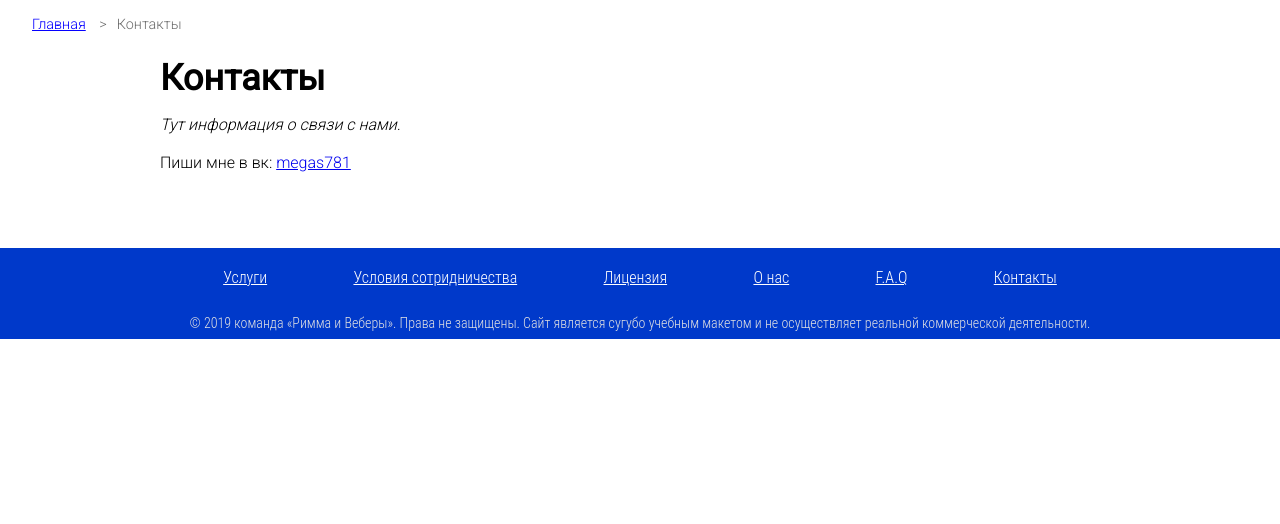
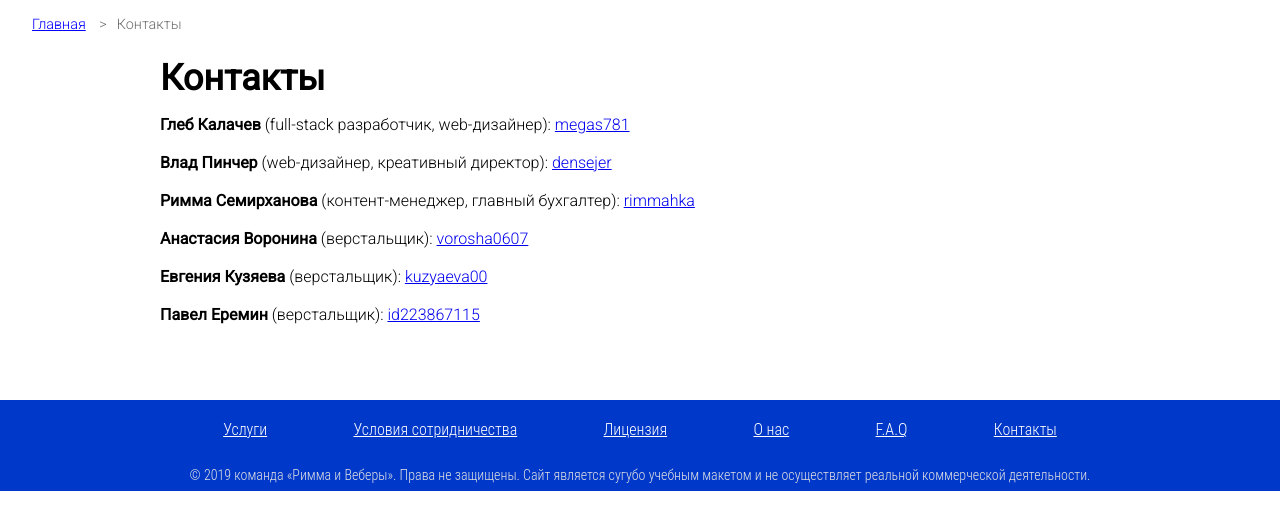
Before and after one commit to megas781/moloko.ru, a PHP site: page /contacts/ in a window 1280 px wide. Shown: the part 276-800 px from the top of the page. Run offline with PHP 8.4, Linux system fonts and the light colour scheme.

Commit message:
contacts page reviewed

```diff
--- a/contacts/index.php
+++ b/contacts/index.php
@@ -11,8 +11,12 @@ $APP->includeHeaderWithParams($metainfo);
 
 ?>
 <p>
-    <i>Тут информация о связи с нами.</i> <br><br>
-    Пиши мне в вк: <a href="https://vk.com/megas781" target="_blank">megas781</a>
+    <b>Глеб Калачев</b> (full-stack разработчик, web-дизайнер): <a href="https://vk.com/megas781" target="_blank">megas781</a><br><br>
+    <b>Влад Пинчер</b> (web-дизайнер, креативный директор): <a href="https://vk.com/densejer" target="_blank">densejer</a><br><br>
+    <b>Римма Семирханова</b> (контент-менеджер, главный бухгалтер): <a href="https://vk.com/rimmahka" target="_blank">rimmahka</a><br><br>
+    <b>Анастасия Воронина</b> (верстальщик): <a href="https://vk.com/vorosha0607" target="_blank">vorosha0607</a><br><br>
+    <b>Евгения Кузяева</b> (верстальщик): <a href="https://vk.com/kuzyaeva00" target="_blank">kuzyaeva00</a><br><br>
+    <b>Павел Еремин</b> (верстальщик): <a href="https://vk.com/id223867115" target="_blank">id223867115</a>
 </p>
 
 <?php $APP->includeFooterWithParams(); ?>
```
